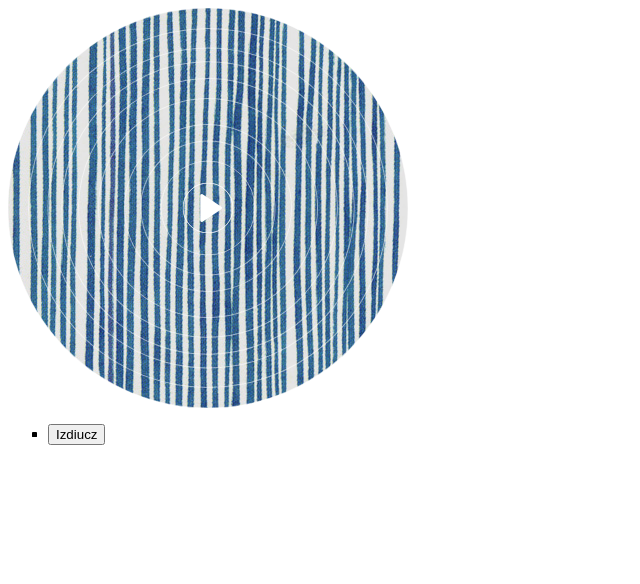
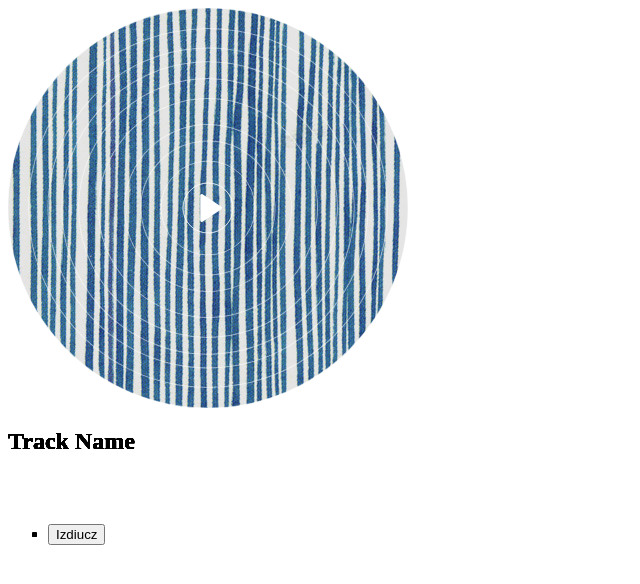
Before and after one commit to marie-ototoi/otoplayer, a React (Create React App) app: page / in a window 1280 px wide. Shown: the top 584 px of the page, without its empty margins (0-640 px from the left). Built offline with nearby package versions, Linux system fonts and the light colour scheme.

Commit message:
fix: draw tracks as arcs to prevent circle from catching events

```diff
--- a/src/components/PlayButton.tsx
+++ b/src/components/PlayButton.tsx
@@ -14,22 +14,12 @@ const Cover: FC<Props> = ({ isPlaying, playButtonRadius, setTrack, side }) => {
     },${0} ${-1 * (playButtonRadius / 4)},${playButtonRadius / 2}`
   )
   return (
-    <button
+    <a
+      href="#otoplayer"
+      onClick={() => setTrack(undefined, !isPlaying)}
       className={styles.PlayButton}
-      style={{
-        left: side / 2 - playButtonRadius / 1.5 + 'px',
-        top: side / 2 - playButtonRadius / 1.5 + 'px',
-      }}
-      onClick={() => setTrack(undefined, !isPlaying)}
     >
-      <svg
-        data-testid="button"
-        xmlns="http://www.w3.org/2000/svg"
-        width={playButtonRadius * 2}
-        height={playButtonRadius * 2}
-        focusable="true"
-      >
-        <g transform={`translate(${playButtonRadius},${playButtonRadius})`}>
+      <g transform={`translate(${side / 2},${side / 2})`}>
         <circle
           r={playButtonRadius}
           fill="#ffffff"
@@ -67,8 +57,7 @@ const Cover: FC<Props> = ({ isPlaying, playButtonRadius, setTrack, side }) => {
         )}
         <circle r={playButtonRadius} fill="transparent" stroke="#ffffff" strokeOpacity={0.5} />
       </g>
-      </svg>
-    </button>
+    </a>
   )
 }
 
--- a/src/components/Player.tsx
+++ b/src/components/Player.tsx
@@ -31,20 +31,20 @@ const Player: FC<Props> = ({
 
   return (
     <div className={styles.Player} style={{ width: side + 'px', background }}>
-      <PlayButton
-        isPlaying={isPlaying}
-        playButtonRadius={playButtonRadius}
-        setTrack={setTrack}
-        side={side}
-      />
       <svg
         data-testid="player"
         xmlns="http://www.w3.org/2000/svg"
         width={side}
-        height={side}
+        height={side + 100}
         focusable="false"
       >
         {cover && <Cover side={side} cover={cover} />}
+        <PlayButton
+          isPlaying={isPlaying}
+          playButtonRadius={playButtonRadius}
+          setTrack={setTrack}
+          side={side}
+        />
         {tracksData.map((track, index) => (
           <Track
             key={`svg-track-${index}`}
--- a/src/components/Track.module.css
+++ b/src/components/Track.module.css
@@ -11,8 +11,7 @@
 .Track__played {
   fill: none;
   stroke: white;
-  transform: rotate(-180deg);
-  transform-origin: center;
+  transform: rotate(180deg);
   stroke-linecap: round;
   transition: stroke-dashoffset 1s;
   cursor: pointer;
--- a/src/components/Track.tsx
+++ b/src/components/Track.tsx
@@ -63,7 +63,7 @@ const Track: FC<Props> = ({
         }}
         className={styles.Track}
       >
-        <g transform={`rotate(${rotation}, ${offset}, ${offset})`}>
+        <g transform={`translate(${offset}, ${offset}) rotate(${rotation})  `}>
           <path d={endPath} className={styles.Track__limit} strokeOpacity={0.5} />
           <path
             d={middlePath}
--- a/src/utils/tracks.ts
+++ b/src/utils/tracks.ts
@@ -15,8 +15,8 @@ export const initTracks = (tracks: TrackDataInput[]): TrackData[] => {
 }
 
 export const getRingPath = (radius: number, side: number): string => {
-  return `m ${side / 2 - radius}, ${side / 2}
-  A ${radius},${radius} 0 0,1 ${side / 2 + radius}, ${side / 2}
-  A ${radius},${radius} 0 1,1 ${side / 2 - radius}, ${side / 2}
+  return `m ${-radius}, 0
+  A ${radius},${radius} 0 0,1 ${radius}, ${0}
+  A ${radius},${radius} 0 1,1 ${-radius}, ${0}
   `
 }
```
Also changed, not shown: 1 other file (tests, documents, lock files or other folders). Lines whose indentation alone changed are shown as unchanged.
